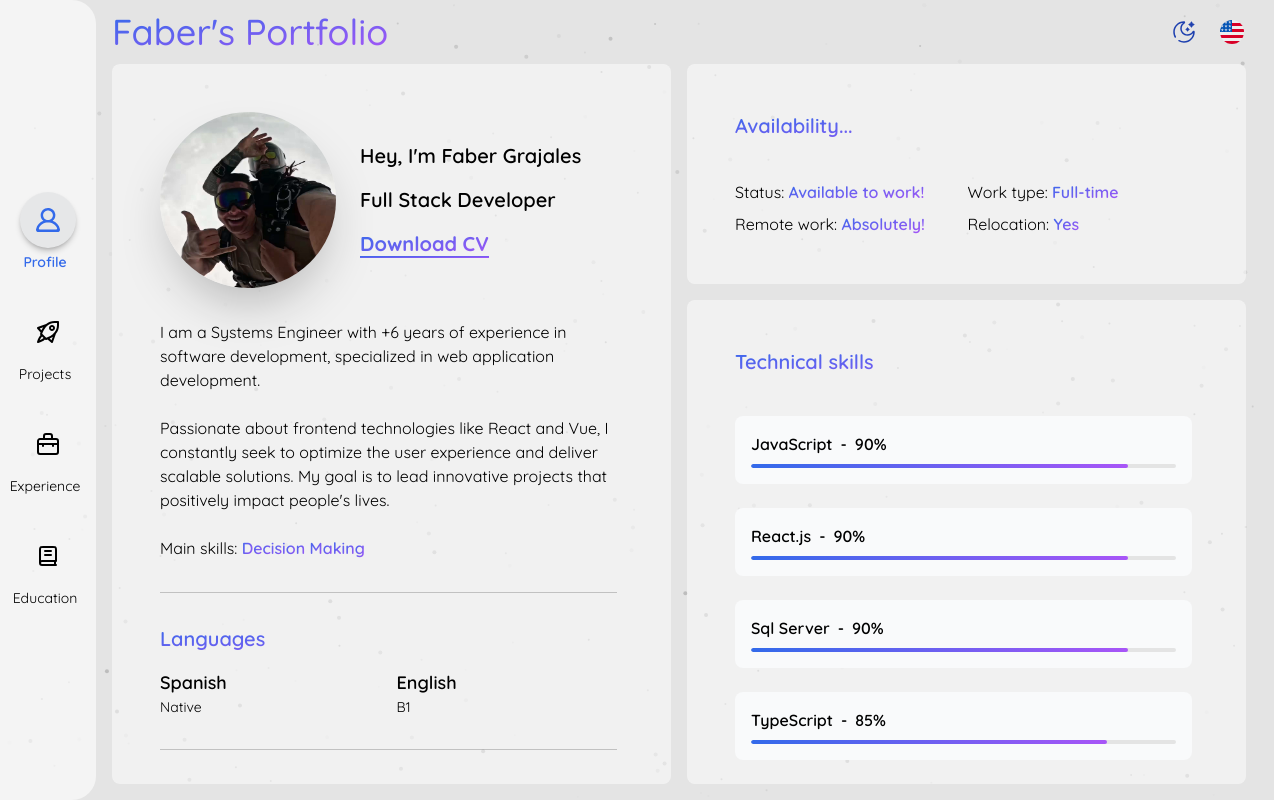
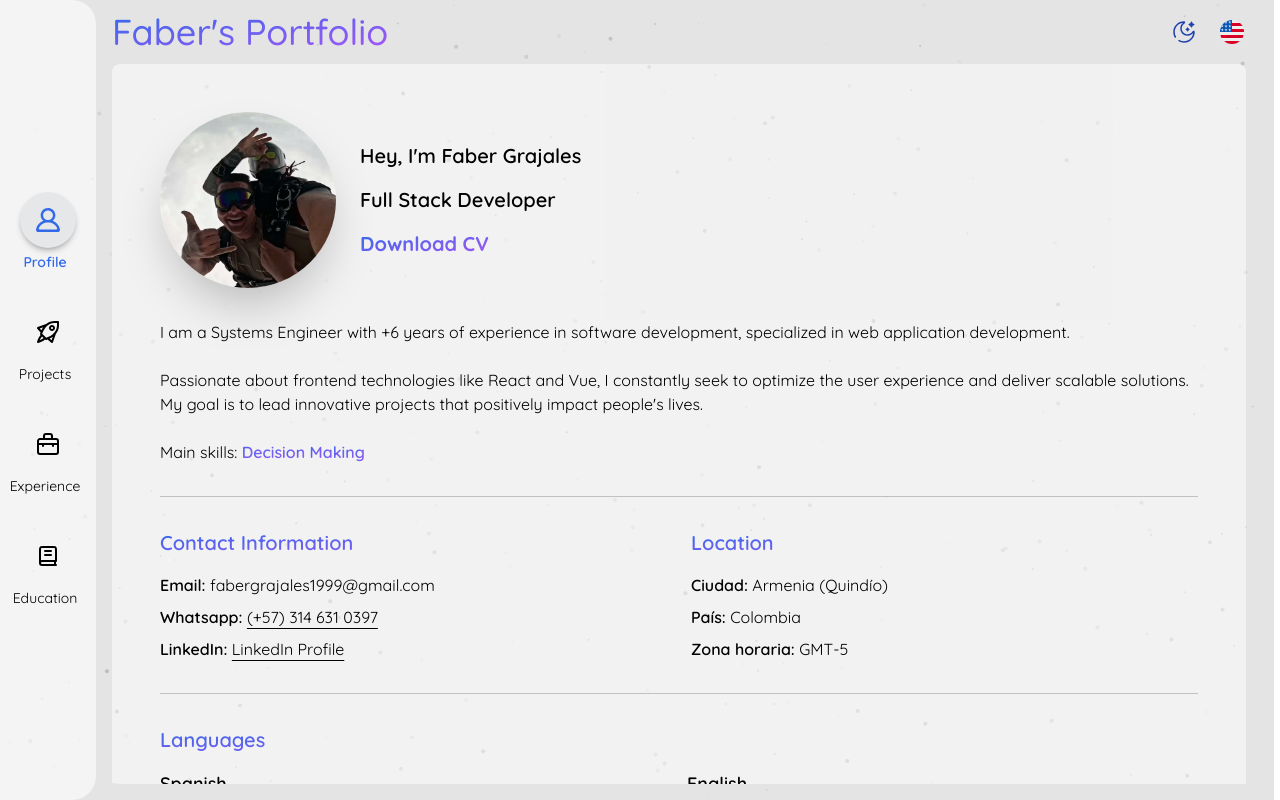
Before and after one commit to faber1999/portfolio_v2, a Vue app: page / in a window 1280 px wide. Built offline with nearby package versions, Linux system fonts and the light colour scheme; what @inspira-ui/plugins would draw is missing.

Commit message:
refactor: Reorganize imports and enhance layout in ExperienceView and ProfileView

```diff
--- a/src/router/index.ts
+++ b/src/router/index.ts
@@ -1,10 +1,10 @@
-import ExperienceView from '@/views/experience/ExperienceView.vue'
-import EducationView from '@/views/education/EducationView.vue'
 import PageNotFound from '@/views/PageNotFound.vue'
 import type { Component } from 'vue'
 import { createRouter, createWebHistory, type RouteRecordRaw } from 'vue-router'
 import ProfileView from '../views/profile/ProfileView.vue'
 import ProjectsView from '@/views/projects/ProjectsView.vue'
+import ExperienceView from '@/views/experience/ExperienceView.vue'
+import EducationView from '@/views/education/EducationView.vue'
 
 interface AppRoute extends Omit<RouteRecordRaw, 'meta'> {
   meta?: {
--- a/src/views/experience/ExperienceView.vue
+++ b/src/views/experience/ExperienceView.vue
@@ -1,34 +1,35 @@
 <script setup lang="ts">
-import IconBuilderStar from '@/components/icons/IconBuilderStar.vue'
-import ExperienceItem from './components/ExperienceItem.vue'
+// import IconBuilderStar from '@/components/icons/IconBuilderStar.vue'
+// import ExperienceItem from './components/ExperienceItem.vue'
 import ContentUnderConstruction from '@/components/ContentUnderConstruction.vue'
 
-const experience = [
-  {
-    position: 'experience.job-3-position',
-    company: 'Celuweb.com S.A.S.',
-    period: [2021, 2022],
-    descriptions: ['experience.job-3-description-1', 'experience.job-3-description-2'],
-  },
-  {
-    position: 'experience.job-2-position',
-    company: 'Sophos Solutions',
-    period: [2020, 2021],
-    descriptions: ['experience.job-2-description-1', 'experience.job-2-description-2'],
-  },
-  {
-    position: 'experience.job-1-position',
-    company: 'Celuweb.com S.A.S.',
-    period: [2021, 2022],
-    descriptions: ['experience.job-1-description-1', 'experience.job-1-description-2'],
-  },
-]
+// const experience = [
+//   {
+//     position: 'experience.job-3-position',
+//     company: 'Celuweb.com S.A.S.',
+//     period: [2021, 2022],
+//     descriptions: ['experience.job-3-description-1', 'experience.job-3-description-2'],
+//   },
+//   {
+//     position: 'experience.job-2-position',
+//     company: 'Sophos Solutions',
+//     period: [2020, 2021],
+//     descriptions: ['experience.job-2-description-1', 'experience.job-2-description-2'],
+//   },
+//   {
+//     position: 'experience.job-1-position',
+//     company: 'Celuweb.com S.A.S.',
+//     period: [2021, 2022],
+//     descriptions: ['experience.job-1-description-1', 'experience.job-1-description-2'],
+//   },
+// ]
 </script>
 
 <template>
   <ContentUnderConstruction />
+</template>
 
-  <!-- <div class="flex flex-col flex-1 h-fit min-h-full gap-4 xl:flex-row max-h-full">
+<!-- <div class="flex flex-col flex-1 h-fit min-h-full gap-4 xl:flex-row max-h-full">
     <div class="flex flex-col gap-6 bg-tertiary p-4 rounded-lg w-full">
       <div
         class="flex flex-col items-center gap-2 text-primary self-center text-xl md:flex-row md:text-2xl lg:text-3xl"
@@ -45,4 +46,3 @@ const experience = [
       </ol>
     </div>
   </div> -->
-</template>
--- a/src/views/profile/ProfileView.vue
+++ b/src/views/profile/ProfileView.vue
@@ -19,11 +19,11 @@ const whatsappTranslatedMsg = computed(() => {
 </script>
 
 <template>
-  <div class="flex flex-col flex-1 h-full min-h-full gap-4 xl:flex-row">
-    <div class="relative bg-tertiary rounded-lg w-full xl:w-1/2 xl:h-auto xl:overflow-y-active">
-      <div class="flex justify-center dark:text-white p-4 md:p-12">
-        <div class="flex flex-col gap-8 w-full">
-          <div class="flex flex-col md:flex-row w-full self-center items-center gap-6">
+  <div class="flex flex-col flex-1 h-full min-h-full gap-4">
+    <div class="bg-tertiary rounded-lg xl:h-auto">
+      <div class="flex justify-center p-4 md:p-12 dark:text-white">
+        <div class="flex flex-col gap-8">
+          <div class="flex flex-col md:flex-row self-center md:self-start items-center gap-6">
             <img
               src="/images/profile.avif"
               alt="Profile"
@@ -45,10 +45,7 @@ const whatsappTranslatedMsg = computed(() => {
                 class="relative font-bold title w-fit cursor-pointer self-center md:self-start"
               >
                 {{ $t('profile.download-cv') }}
-                <span
-                  class="absolute bottom-0 left-0 w-full h-[2px] title-decorator"
-                  aria-hidden="true"
-                />
+                <span class="absolute bottom-0 left-0 h-[2px] title-decorator" aria-hidden="true" />
               </a>
             </div>
           </div>
@@ -80,34 +77,7 @@ const whatsappTranslatedMsg = computed(() => {
 
           <hr class="border-black/20 dark:border-white/15" />
 
-          <div>
-            <h2 class="title text-xl 2xl:text-2xl font-semibold mb-4">
-              {{ $t('profile.languages') }}
-            </h2>
-
-            <!-- Added grid for languages -->
-            <div class="grid grid-cols-2 gap-4">
-              <div class="flex flex-col">
-                <span class="text-lg font-semibold dark:text-white">
-                  {{ $t('profile.spanish') }}
-                </span>
-                <span class="text-sm dark:text-white">
-                  {{ $t('profile.native') }}
-                </span>
-              </div>
-
-              <div class="flex flex-col">
-                <span class="text-lg font-semibold dark:text-white">
-                  {{ $t('profile.english') }}
-                </span>
-                <span class="text-sm dark:text-white">B1</span>
-              </div>
-            </div>
-          </div>
-
-          <hr class="border-black/20 dark:border-white/15" />
-
-          <div class="flex flex-col gap-8 2xl:text-xl">
+          <div class="grid lg:grid-cols-2 gap-6 2xl:text-xl">
             <div>
               <h2 class="title text-xl 2xl:text-2xl font-semibold mb-4">
                 {{ $t('profile.contact-info') }}
@@ -165,20 +135,42 @@ const whatsappTranslatedMsg = computed(() => {
               </ul>
             </div>
           </div>
+
+          <hr class="border-black/20 dark:border-white/15" />
+
+          <div>
+            <h2 class="title text-xl 2xl:text-2xl font-semibold mb-4">
+              {{ $t('profile.languages') }}
+            </h2>
+
+            <!-- Added grid for languages -->
+            <div class="grid grid-cols-2 gap-4">
+              <div class="flex flex-col">
+                <span class="text-lg font-semibold dark:text-white">
+                  {{ $t('profile.spanish') }}
+                </span>
+                <span class="text-sm dark:text-white">
+                  {{ $t('profile.native') }}
+                </span>
+              </div>
+
+              <div class="flex flex-col">
+                <span class="text-lg font-semibold dark:text-white">
+                  {{ $t('profile.english') }}
+                </span>
+                <span class="text-sm dark:text-white">B1</span>
               </div>
             </div>
           </div>
 
-    <div class="flex w-full flex-col gap-4 xl:w-1/2 xl:h-auto">
-      <div
-        class="flex xl:flex-shrink flex-col gap-4 bg-tertiary relative xl:overflow-y-active rounded-lg dark:text-white p-4 md:p-12"
-      >
-        <div class="flex flex-col gap-6 2xl:text-xl">
+          <hr class="border-black/20 dark:border-white/15" />
+
+          <div class="flex flex-col 2xl:text-xl">
             <h2 class="title text-xl 2xl:text-2xl font-semibold mb-4">
-            {{ $t('profile.availability') }}...
+              {{ $t('profile.availability') }}
             </h2>
 
-          <ul class="grid w-full text-sm md:text-base 2xl:text-2xl gap-2 grid-cols-2">
+            <ul class="grid gap-2 grid-cols-2">
               <li class="text-nowrap overflow-x-hidden truncate">
                 {{ $t('profile.status') }}:
                 <span class="title font-semibold truncate">{{ $t('profile.status-value') }}!</span>
@@ -195,22 +187,24 @@ const whatsappTranslatedMsg = computed(() => {
               </li>
               <li class="text-nowrap overflow-x-hidden truncate">
                 {{ $t('profile.relocation') }}:
-              <span class="title font-semibold truncate">{{ $t('profile.relocation-value') }}</span>
+                <span class="title font-semibold truncate">{{
+                  $t('profile.relocation-value')
+                }}</span>
               </li>
             </ul>
           </div>
         </div>
+      </div>
+    </div>
 
-      <div
-        class="flex xl:flex-1 flex-col gap-4 bg-tertiary relative xl:overflow-y-active rounded-lg dark:text-white p-4 md:p-12"
-      >
-        <div class="flex flex-col gap-6 2xl:text-xl">
-          <h2 class="title text-xl 2xl:text-2xl font-semibold mb-4">
+    <div class="flex flex-col bg-tertiary rounded-lg p-4 gap-6 md:p-12 2xl:text-xl dark:text-white">
+      <h2 class="title text-xl 2xl:text-2xl font-semibold">
         {{ $t('profile.technical-skills') }}
       </h2>
+
+      <hr class="border-black/20 dark:border-white/15" />
+
       <SkillsResume />
     </div>
   </div>
-    </div>
-  </div>
 </template>
--- a/src/views/profile/components/SkillsResume.vue
+++ b/src/views/profile/components/SkillsResume.vue
@@ -40,7 +40,7 @@ const sortedSkills = skills.sort((a, b) => b.level - a.level)
 </script>
 
 <template>
-  <div class="flex flex-col flex-grow w-full gap-6">
+  <div class="grid lg:grid-cols-2 flex-grow w-full gap-6">
     <SkillProgressItem v-for="skill in sortedSkills" :key="skill.name" :skill="skill" />
   </div>
 </template>
```
Lines whose indentation alone changed are shown as unchanged.
